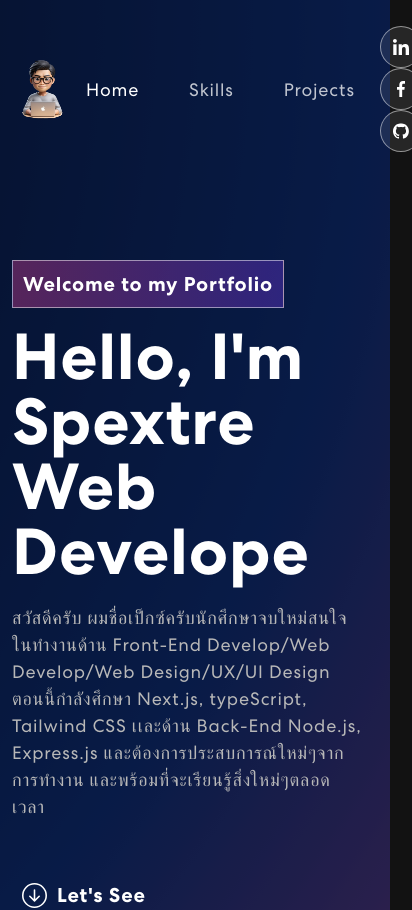
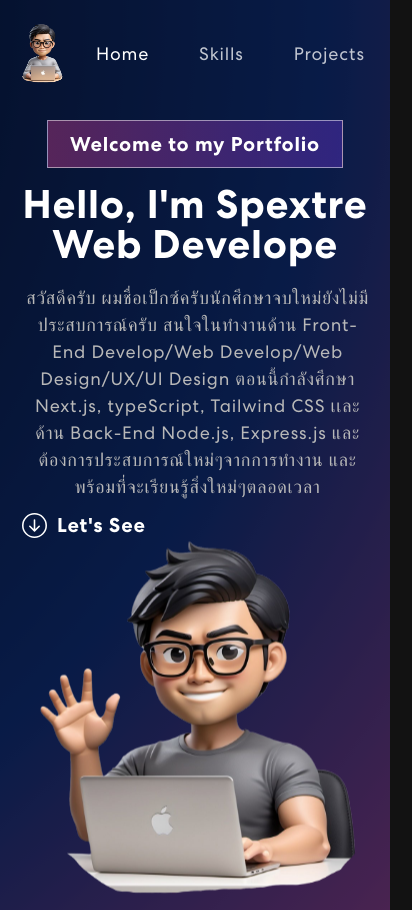
Before and after one commit to pex45210zx/portfolioRB, a React (Create React App) app: page / in a window 390 px wide. Shown: the top 910 px of the page, 412 px wide, since content can reach past the window. Built offline with nearby package versions, Linux system fonts and the light colour scheme.

Commit message:
before add CV and Transcript butt

```diff
--- a/src/App.css
+++ b/src/App.css
@@ -279,8 +279,12 @@ nav.navbar .navbar-toggler[aria-expanded="true"] .navbar-toggler-icon {
     height: 60px;
   }
 
+  .navbar-expand .navbar-collapse {
+    margin-left: 10px;
+  }
+
   .social-icon {
-    margin-left: 0;
+    display: none;
   }
 }
 
@@ -367,6 +371,43 @@ nav.navbar .navbar-toggler[aria-expanded="true"] .navbar-toggler-icon {
   border-right: 0.08em solid #666;
 }
 
+@media screen and (max-width: 480px) {
+  .banner {
+    padding: 120px 0 100px;
+  }
+
+  .banner .tagline {
+    display: flex;
+    margin-left: 35px;
+    margin-right: 35px;
+    justify-content: center;
+  }
+
+  .banner h1 {
+    font-size: 40px;
+    display: grid;
+    justify-content: center;
+  }
+
+  .banner p {
+    text-align: center;
+    margin: 0 10px 0 10px;
+  }
+
+  .wrap {
+    display: flex;
+    justify-content: center;
+    margin-top: -40px;
+  }
+
+  .banner button {
+    margin-top: 10px;
+    background-position: absolute;
+  }
+
+
+}
+
 /* Skills */
 
 .skill {
@@ -425,6 +466,12 @@ nav.navbar .navbar-toggler[aria-expanded="true"] .navbar-toggler-icon {
   z-index: -1;
   right: 0;
   transform: scaleY(-1);
+}
+
+@media screen and (max-width: 480px) {
+  .skill-level img {
+    width: 290px;
+  }
 }
 
 /************ Projects Css ************/
@@ -598,6 +645,49 @@ nav.navbar .navbar-toggler[aria-expanded="true"] .navbar-toggler-icon {
   /* Add this to make the position of the text relative */
 }
 
+.social-icon-footer {
+  display: inline-block;
+  margin-left: 14px;
+}
+
+.social-icon-footer a {
+  width: 42px;
+  height: 42px;
+  background: rgba(217, 217, 217, 0.1);
+  display: inline-flex;
+  border-radius: 50%;
+  margin-right: 6px;
+  align-items: center;
+  justify-content: center;
+  line-height: 1;
+  border: 1px solid rgba(255, 255, 255, 0.5);
+}
+
+.social-icon-footer a::before {
+  content: "";
+  width: 42px;
+  height: 42px;
+  position: absolute;
+  background-color: #ffffff;
+  border-radius: 50%;
+  transform: scale(0);
+  transition: 0.3s ease-in-out;
+}
+
+.social-icon-footer a:hover::before {
+  transform: scale(1);
+}
+
+.social-icon-footer a img {
+  width: 40%;
+  z-index: 1;
+  transition: 0.3s ease-in-out;
+}
+
+.social-icon-footer a:hover img {
+  filter: brightness(0) saturate(100%) invert(0%) sepia(7%) saturate(98%) hue-rotate(346deg) brightness(95%) contrast(86%);
+}
+
 .footer img {
   width: 26%;
 }
--- a/src/components/Banner.js
+++ b/src/components/Banner.js
@@ -54,7 +54,7 @@ export const Banner = () => {
                     <Col xs={12} md={6} xl={7}>
                         <span className='tagline'>Welcome to my Portfolio</span>
                         <h1>{`Hello, I'm Spextre `}<span className='wrap'><br/>{text}</span></h1>
-                        <p>สวัสดีครับ ผมชื่อเป็กซ์ครับนักศึกษาจบใหม่สนใจในทำงานด้าน Front-End Develop/Web Develop/Web Design/UX/UI Design ตอนนี้กำลังศึกษา Next.js, typeScript, Tailwind CSS เเละด้าน Back-End Node.js, Express.js และต้องการประสบการณ์ใหม่ๆจากการทำงาน และพร้อมที่จะเรียนรู้สิ่งใหม่ๆตลอดเวลา</p>
+                        <p>สวัสดีครับ ผมชื่อเป็กซ์ครับนักศึกษาจบใหม่ยังไม่มีประสบการณ์ครับ สนใจในทำงานด้าน Front-End Develop/Web Develop/Web Design/UX/UI Design ตอนนี้กำลังศึกษา Next.js, typeScript, Tailwind CSS เเละด้าน Back-End Node.js, Express.js และต้องการประสบการณ์ใหม่ๆจากการทำงาน และพร้อมที่จะเรียนรู้สิ่งใหม่ๆตลอดเวลา</p>
                         <button onClick={handleClick}><ArrowDownCircle size={25} />  Let's See</button>
                     </Col>
                     <Col xs={12} md={6} xl={5}>
--- a/src/components/Footer.js
+++ b/src/components/Footer.js
@@ -14,7 +14,7 @@ export const Footer = () => {
                     </Col>
                     <Col sm={6} className='text-center text-sm-end'>
 
-                        <div className='social-icon'>
+                        <div className='social-icon-footer'>
                             <div className='social-icon-wrap'>
                                 <a href='https://www.linkedin.com/in/siravat-matarach-30b4882bb/' target='_blank' rel='noopener noreferrer'>
                                     <img src={linkedIn} alt='LinkedIn' />
--- a/src/components/Projects.js
+++ b/src/components/Projects.js
@@ -29,13 +29,13 @@ export const Projects = () => {
                         <Tab.Container id="projects-tabs" defaultActiveKey="first">
                             <Nav variant="pills" className="nav-pills mb-5 justify-content-center align-items-center" id="pills-tab">
                                 <Nav.Item>
-                                    <Nav.Link eventKey="first">Projects 1</Nav.Link>
+                                    <Nav.Link eventKey="first">P1</Nav.Link>
                                 </Nav.Item>
                                 <Nav.Item>
-                                    <Nav.Link eventKey="second">Projects 2</Nav.Link>
+                                    <Nav.Link eventKey="second">P2</Nav.Link>
                                 </Nav.Item>
                                 <Nav.Item>
-                                    <Nav.Link eventKey="third">Projects 3</Nav.Link>
+                                    <Nav.Link eventKey="third">P3</Nav.Link>
                                 </Nav.Item>
                             </Nav>
                             <Tab.Content>
```
Also changed, not shown: src/assets/img/footer-bg 3.svg (added).
